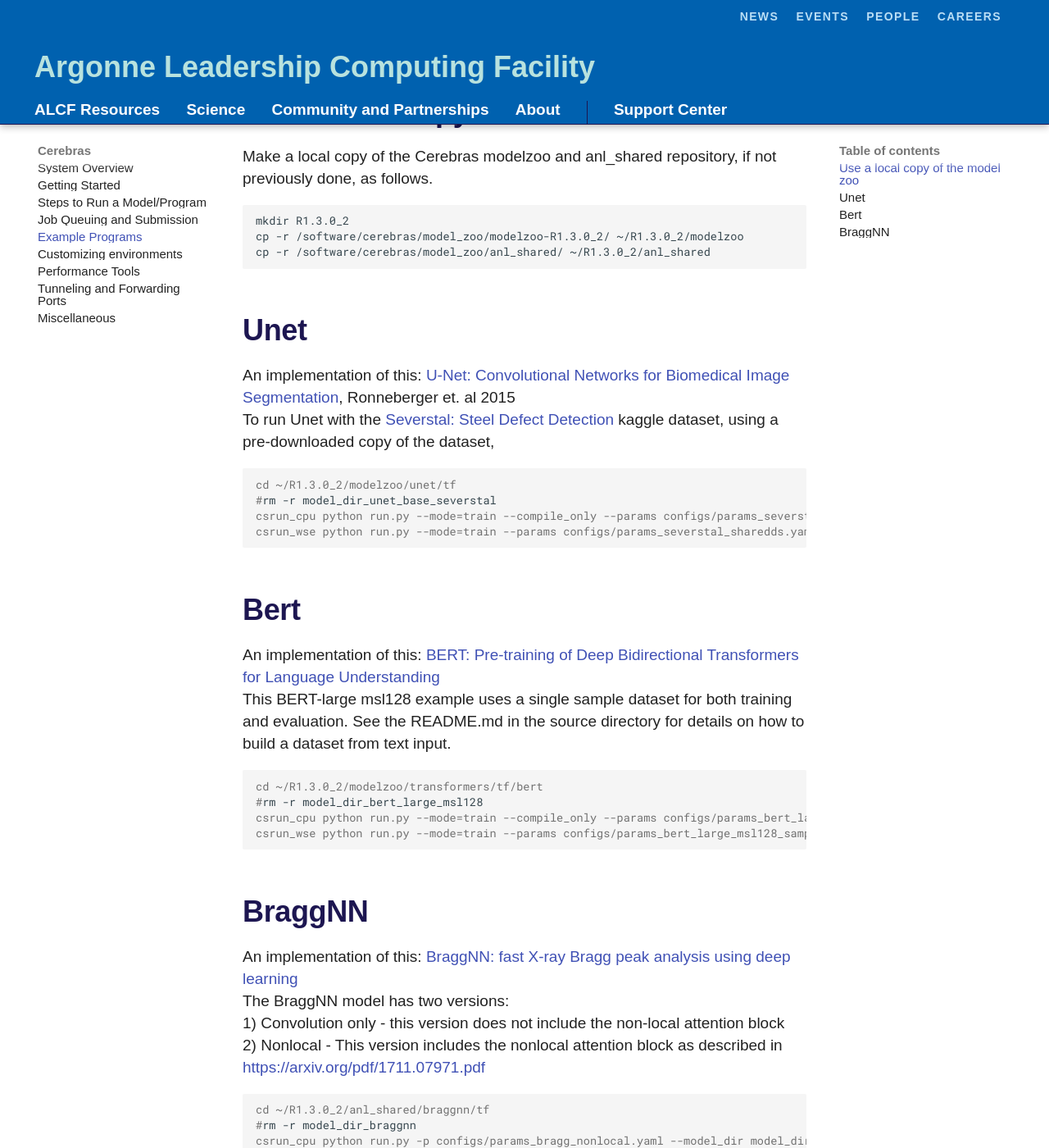
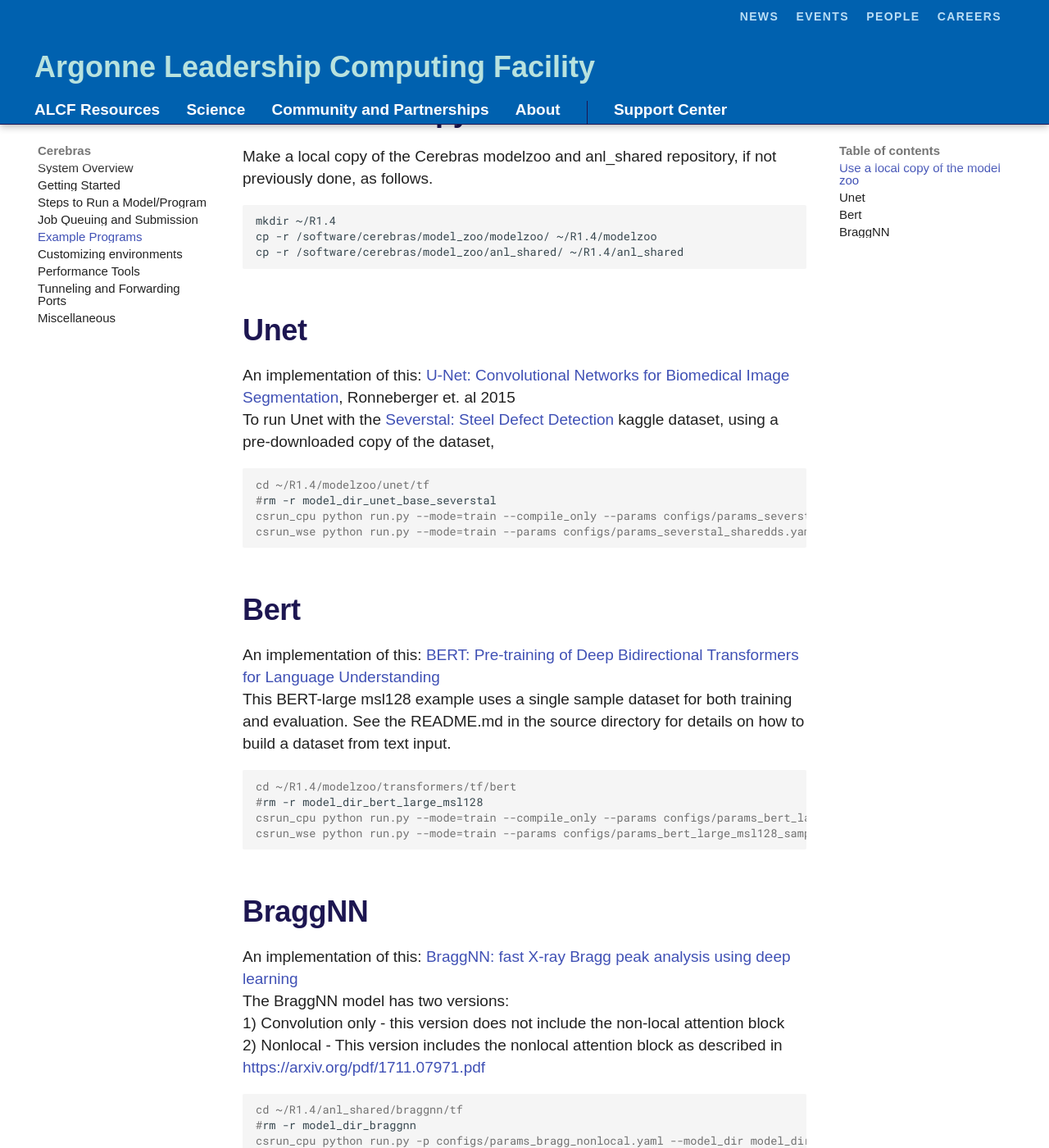
Before and after one commit to argonne-lcf/ai-testbed-userdocs, an MkDocs documentation site: the page built from docs/cerebras/Example-Programs.md, in a window 1280 px wide and 1400 px high, scrolled down 266 px. Shown: the whole window at 82% size. Built offline with MkDocs 1.6.1 and Material for MkDocs 9.7.7, drawn with Linux system fonts in a browser that asks for light colours; some web fonts are replaced; comment, search, counter and statistics services are not loaded.

Commit message:
update for V 1.4, weight streaming

````diff
--- a/docs/cerebras/Example-Programs.md
+++ b/docs/cerebras/Example-Programs.md
@@ -4,9 +4,9 @@
 Make a local copy of the Cerebras modelzoo and anl_shared repository, if not previously done, as follows.
 
 ```bash
-mkdir R1.3.0_2
-cp -r /software/cerebras/model_zoo/modelzoo-R1.3.0_2/ ~/R1.3.0_2/modelzoo
-cp -r /software/cerebras/model_zoo/anl_shared/ ~/R1.3.0_2/anl_shared
+mkdir ~/R1.4
+cp -r /software/cerebras/model_zoo/modelzoo/ ~/R1.4/modelzoo
+cp -r /software/cerebras/model_zoo/anl_shared/ ~/R1.4/anl_shared
 ```
 
 
@@ -15,7 +15,7 @@
 To run Unet with the <a href="https://www.kaggle.com/c/severstal-steel-defect-detection">Severstal: Steel Defect Detection</a> kaggle dataset, using a pre-downloaded copy of the dataset,
 
 ```console
-cd ~/R1.3.0_2/modelzoo/unet/tf
+cd ~/R1.4/modelzoo/unet/tf
 #rm -r model_dir_unet_base_severstal
 csrun_cpu python run.py --mode=train --compile_only --params configs/params_severstal_sharedds.yaml --model_dir model_dir_unet_base_severstal --cs_ip $CS_IP
 csrun_wse python run.py --mode=train --params configs/params_severstal_sharedds.yaml --model_dir model_dir_unet_base_severstal --cs_ip $CS_IP
@@ -24,7 +24,7 @@
 An implementation of this: [BERT: Pre-training of Deep Bidirectional Transformers for Language Understanding](https://arxiv.org/abs/1810.04805)<br>
 This BERT-large msl128 example uses a single sample dataset for both training and evaluation. See the README.md in the source directory for details on how to build a dataset from text input.
 ```console
-cd ~/R1.3.0_2/modelzoo/transformers/tf/bert
+cd ~/R1.4/modelzoo/transformers/tf/bert
 #rm -r model_dir_bert_large_msl128
 csrun_cpu python run.py --mode=train --compile_only --params configs/params_bert_large_msl128_sampleds.yaml --model_dir model_dir_bert_large_msl128 --cs_ip $CS_IP
 csrun_wse python run.py --mode=train --params configs/params_bert_large_msl128_sampleds.yaml --model_dir model_dir_bert_large_msl128 --cs_ip $CS_IP
@@ -39,7 +39,7 @@
 [https://arxiv.org/pdf/1711.07971.pdf](https://arxiv.org/pdf/1711.07971.pdf)
 
 ```console
-cd ~/R1.3.0_2/anl_shared/braggnn/tf
+cd ~/R1.4/anl_shared/braggnn/tf
 #rm -r model_dir_braggnn
 csrun_cpu python run.py -p configs/params_bragg_nonlocal.yaml --model_dir model_dir_braggnn --mode train --compile_only --cs_ip $CS_IP
 csrun_wse python run.py -p configs/params_bragg_nonlocal.yaml --model_dir model_dir_braggnn --mode train --cs_ip $CS_IP
````
Also changed, not shown: docs/cerebras/Miscellaneous.md (+7 -4 lines), docs/cerebras/Performance-Tools.md (+1 -1 lines).
